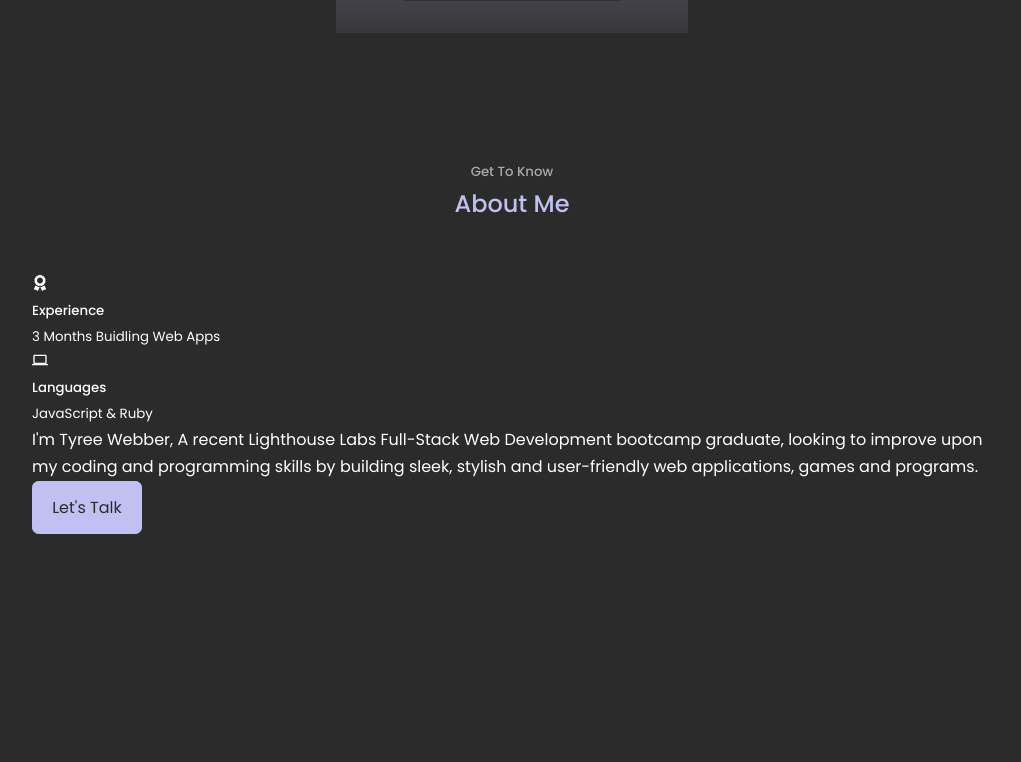
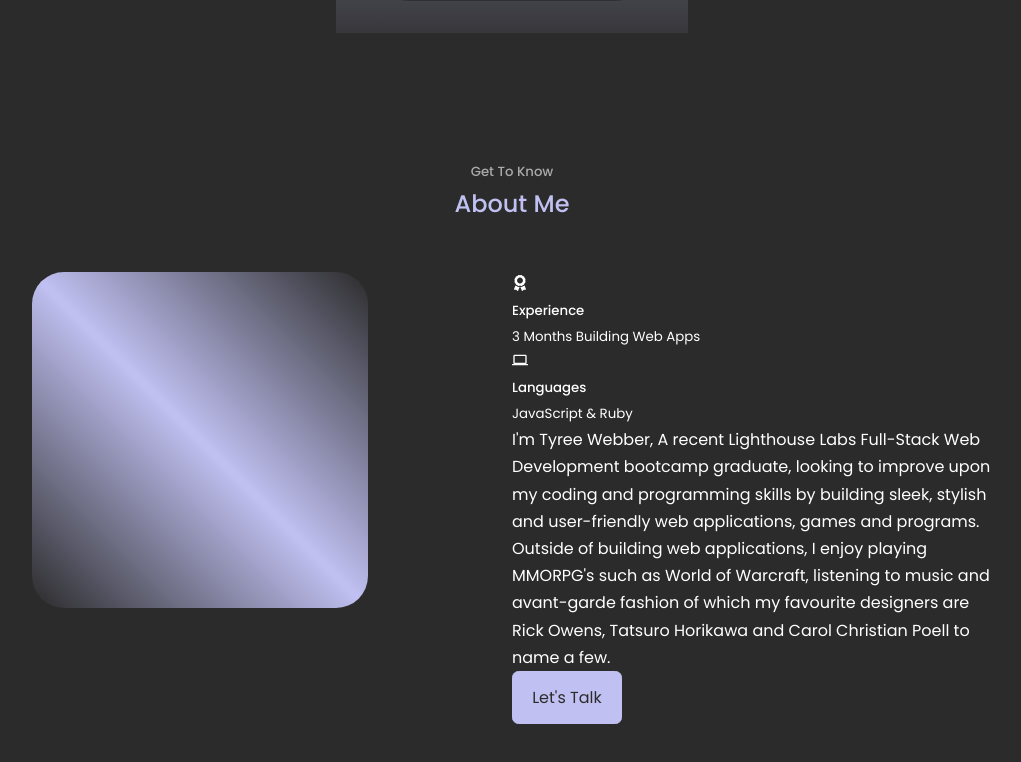
Before and after one commit to TyreeWebber/personal-website, a React (Create React App) app: page / in a window 1280 px wide. Shown: the part 767-1529 px from the top of the page, without its empty margins (128-1149 px from the left). Built offline with nearby package versions, Linux system fonts and the light colour scheme.

Commit message:
update about component and start on css styling (tyree don't forget pictures you have placeholders right now...

```diff
--- a/src/components/about/About.jsx
+++ b/src/components/about/About.jsx
@@ -22,7 +22,7 @@ const About = () => {
             <article className ="about__card">
               <FaAward className='about__icon'/>
               <h5>Experience</h5>
-              <small>3 Months Buidling Web Apps</small>
+              <small>3 Months Building Web Apps</small>
             </article>
 
             <article className ="about__card">
@@ -32,7 +32,7 @@ const About = () => {
             </article>
           </div>
             <p>
-            I'm Tyree Webber, A recent Lighthouse Labs Full-Stack Web Development bootcamp graduate, looking to improve upon my coding and programming skills by building sleek, stylish and user-friendly web applications, games and programs.
+            I'm Tyree Webber, A recent Lighthouse Labs Full-Stack Web Development bootcamp graduate, looking to improve upon my coding and programming skills by building sleek, stylish and user-friendly web applications, games and programs. Outside of building web applications, I enjoy playing MMORPG's such as World of Warcraft, listening to music and avant-garde fashion of which my favourite designers are Rick Owens, Tatsuro Horikawa and Carol Christian Poell to name a few.
             </p>
 
             <a href="#contact" className='btn btn-primary'>Let's Talk</a>
--- a/src/components/about/about.css
+++ b/src/components/about/about.css
@@ -0,0 +1,14 @@
+.about__container {
+  display: grid;
+  grid-template-columns: 35% 50%;
+  gap: 15%;
+}
+
+.about__me {
+  width: 100%;
+  aspect-ratio: 1/1;
+  border-radius: 2rem;
+  background: linear-gradient(45deg, transparent, var(--color-primary), transparent);
+  display: grid;
+  place-items: center;
+}
```
